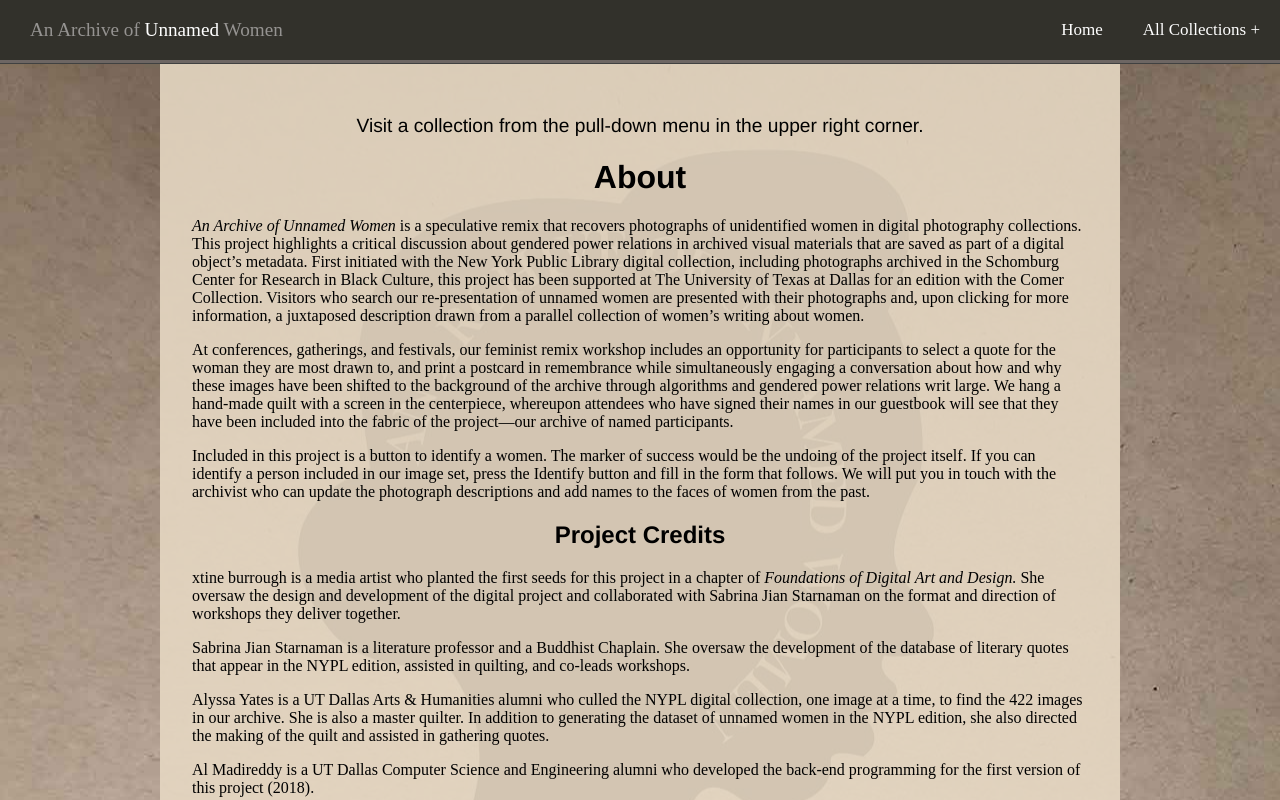
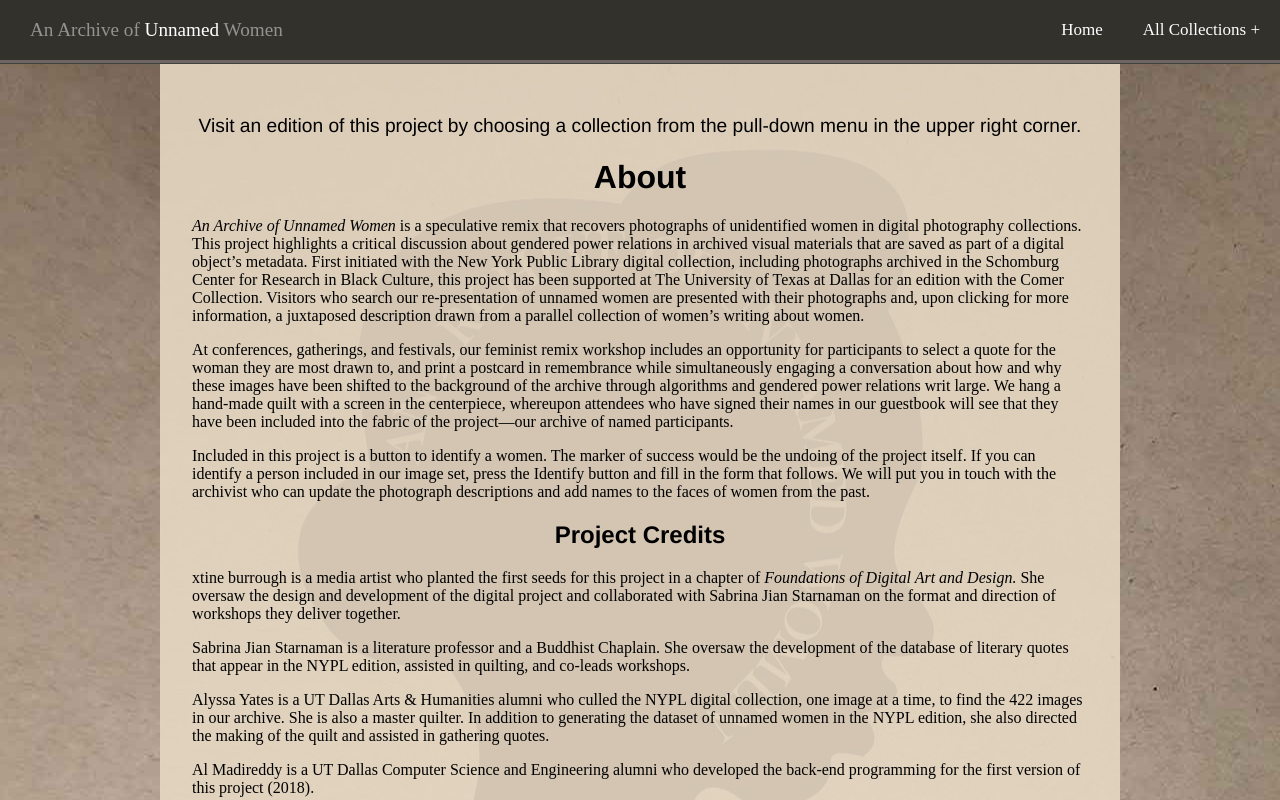
Before and after one commit to xtineburrough/archiveUnnamedWomen, a React (Create React App) app: page / in a window 1280 px wide. Shown: the top 800 px of the page. Built offline with nearby package versions, Linux system fonts and the light colour scheme; a web font is replaced by a local one.

Commit message:
updated language in visit sentence

```diff
--- a/src/components/Home.js
+++ b/src/components/Home.js
@@ -5,7 +5,7 @@ export default function About() {
     <div className="background">
       <div className="wrap">
         <p id="visit">
-          Visit a collection from the pull-down menu in the upper right corner.
+           Visit an edition of this project by choosing a collection from the pull-down menu in the upper right corner.
         </p>
         <h1>About</h1>
         <p>
```
